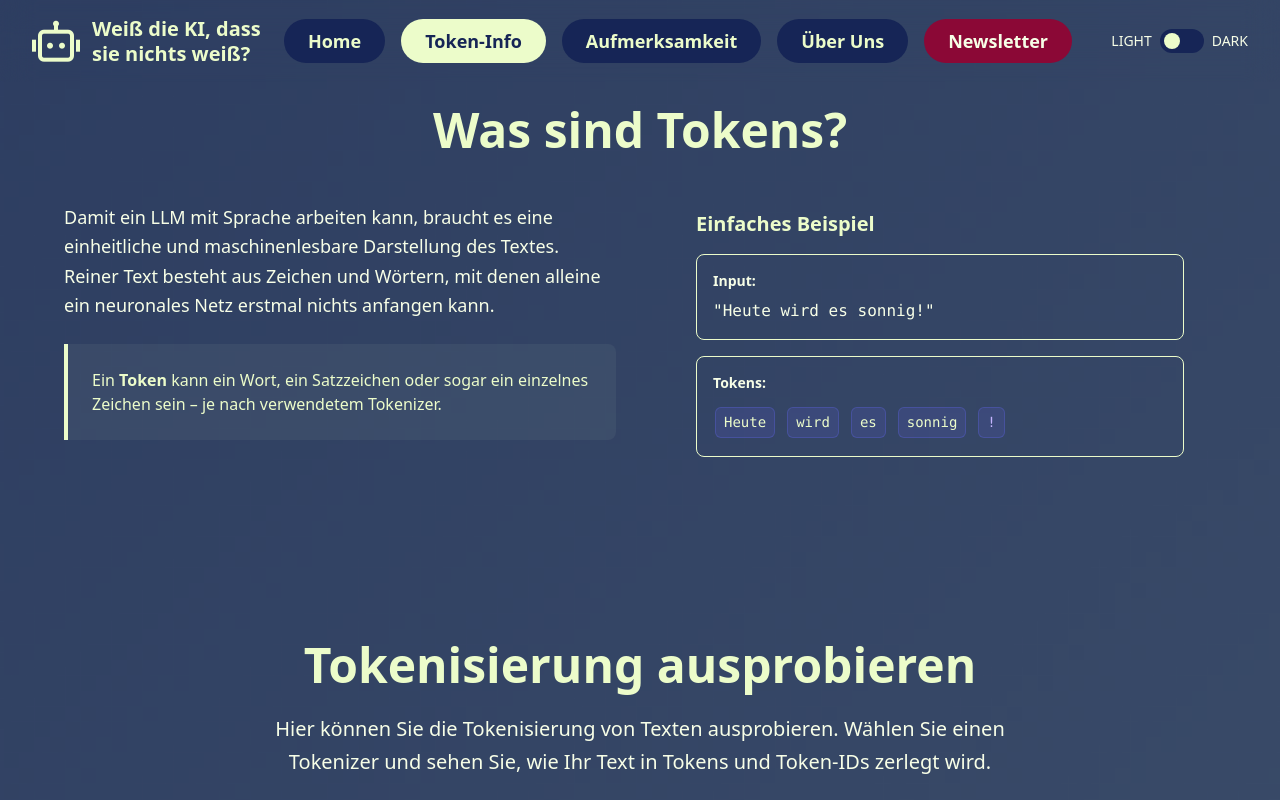
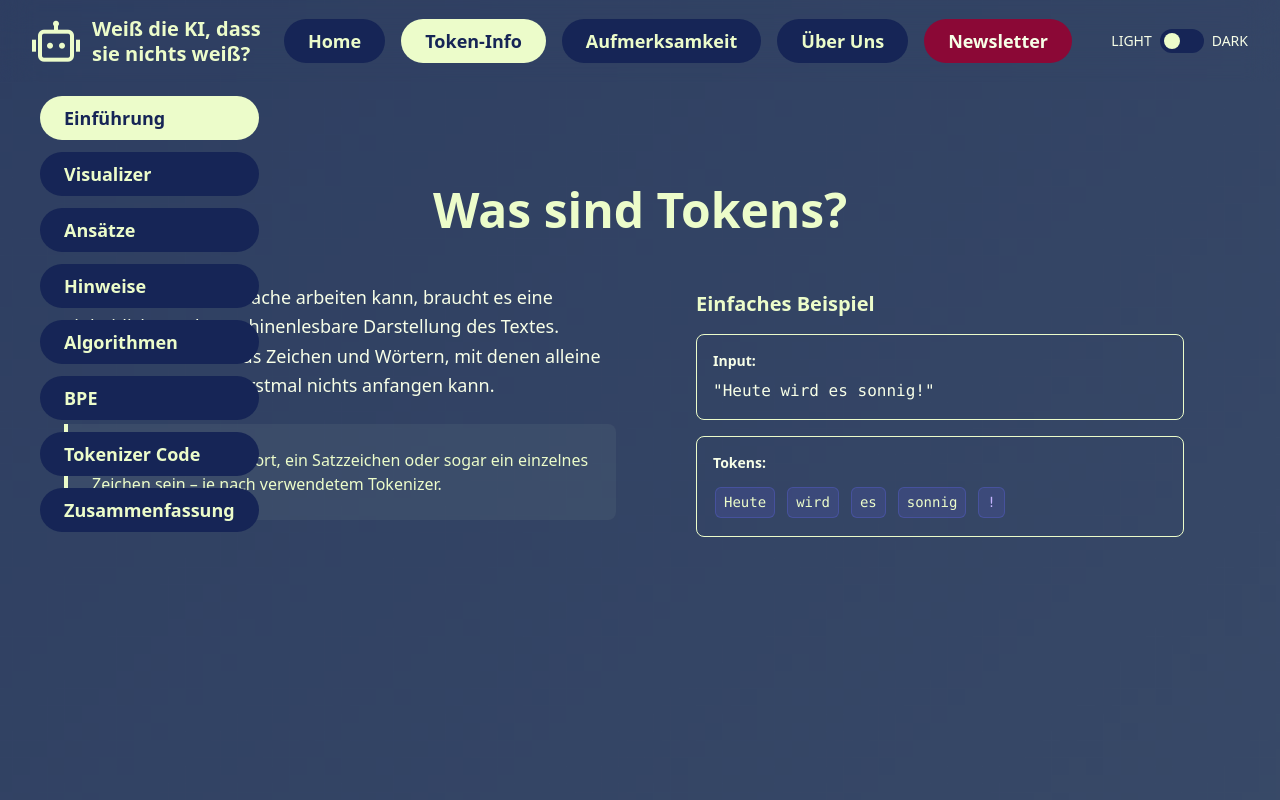
Before and after one commit to TNattermann/weiss-die-ki-dass-sie-nichts-weiss-frontend, a React (Vite) app: page /tokeninfo in a window 1280 px wide. Shown: the top 800 px of the page. Built offline with nearby package versions, Linux system fonts and the light colour scheme.

Commit message:
initial setup

```diff
--- /dev/null
+++ b/src/components/SectionSidebar.tsx
@@ -0,0 +1,62 @@
+import { useEffect, useState } from "react";
+
+interface Section {
+    id: string;
+    title: string;
+}
+
+interface Props {
+    sections: Section[];
+}
+
+export default function SectionSidebar({ sections }: Props) {
+    const [activeId, setActiveId] = useState<string | null>(null);
+
+    useEffect(() => {
+        const observer = new IntersectionObserver(
+            (entries) => {
+                const visible = entries.find((entry) => entry.isIntersecting);
+                if (visible) setActiveId(visible.target.id);
+            },
+            { rootMargin: "-40% 0% -55% 0%", threshold: 0 }
+        );
+
+        sections.forEach(({ id }) => {
+            const el = document.getElementById(id);
+            if (el) observer.observe(el);
+        });
+
+        return () => observer.disconnect();
+    }, [sections]);
+
+    const scrollTo = (id: string) => {
+        const el = document.getElementById(id);
+        if (el) el.scrollIntoView({ behavior: "smooth" });
+    };
+
+    return (
+        <aside className="fixed top-24 overflow-auto hidden lg:block pr-8">
+            <nav className="flex flex-col space-y-3">
+                {sections.map(({ id, title }) => {
+                    const isActive = activeId === id;
+                    return (
+                        <button
+                            key={id}
+                            onClick={() => scrollTo(id)}
+                            className={`
+                text-left text-lg font-semibold rounded-full px-6 py-2 transition-all duration-300
+                ${
+                                isActive
+                                    ? "bg-primary-container-selected text-on-primary-container-selected"
+                                    : "bg-primary-container text-on-primary-container hover:brightness-110 hover:shadow-lg"
+                            }
+              `}
+                        >
+                            {title}
+                        </button>
+                    );
+                })}
+            </nav>
+        </aside>
+    );
+}
--- a/src/pages/tokenInfo/TokenPage.tsx
+++ b/src/pages/tokenInfo/TokenPage.tsx
@@ -6,6 +6,7 @@ import TokenAlgorithmsInfo from "./TokenAlgorithmsInfo.tsx";
 import TokenBPE from "./TokenBPE.tsx";
 import SimpleTokenizerCode from "../../components/SimpleTokenizerCode.tsx";
 import TokenMainTakeaways from "./TokenMainTakeaways.tsx";
+import SectionSidebar from "../../components/SectionSidebar.tsx";
 
 function TokenPage() {
     return (
@@ -31,18 +32,35 @@ function TokenPage() {
                 scrollToId="educational-content"
             />*/}
 
-            <TokenIntroduction />
-            <TokenizerVisualizer />
+            <div className="min-h-screen">
+                <div className="px-10 py-10">
+                    <SectionSidebar
+                        sections={[
+                            { id: "introduction", title: "Einführung" },
+                            { id: "visualizer", title: "Visualizer" },
+                            { id: "approaches", title: "Ansätze" },
+                            { id: "hints", title: "Hinweise" },
+                            { id: "algorithms", title: "Algorithmen" },
+                            { id: "bpe", title: "BPE" },
+                            { id: "code", title: "Tokenizer Code" },
+                            { id: "takeaways", title: "Zusammenfassung" },
+                        ]}
+                    />
+                </div>
 
-            {/*<TokenConcepts /> not needed*/}
+                {/* Content mittig begrenzen */}
+                <main className="flex-1 max-w-7xl mx-auto space-y-24 px-4">
+                    <div id="introduction"><TokenIntroduction /></div>
+                    <div id="visualizer"><TokenizerVisualizer /></div>
+                    <div id="approaches"><TokenizationApproaches /></div>
+                    <div id="hints"><TokenHints /></div>
+                    <div id="algorithms"><TokenAlgorithmsInfo /></div>
+                    <div id="bpe"><TokenBPE /></div>
+                    <div id="code"><SimpleTokenizerCode /></div>
+                    <div id="takeaways"><TokenMainTakeaways /></div>
+                </main>
+            </div>
 
-            <TokenizationApproaches />
-            <TokenHints />
-
-            <TokenAlgorithmsInfo />
-            <TokenBPE />
-            <SimpleTokenizerCode />
-            <TokenMainTakeaways />
         </div>
     );
 }
```
